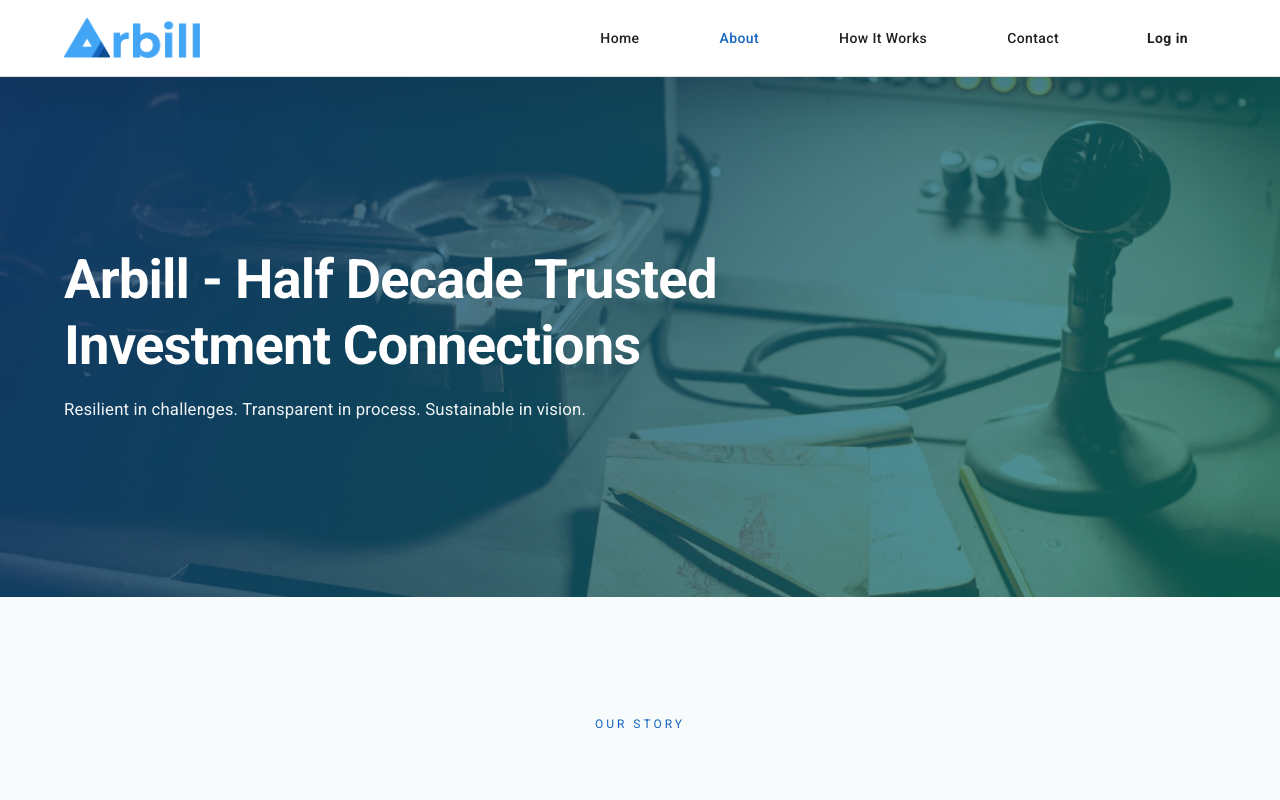
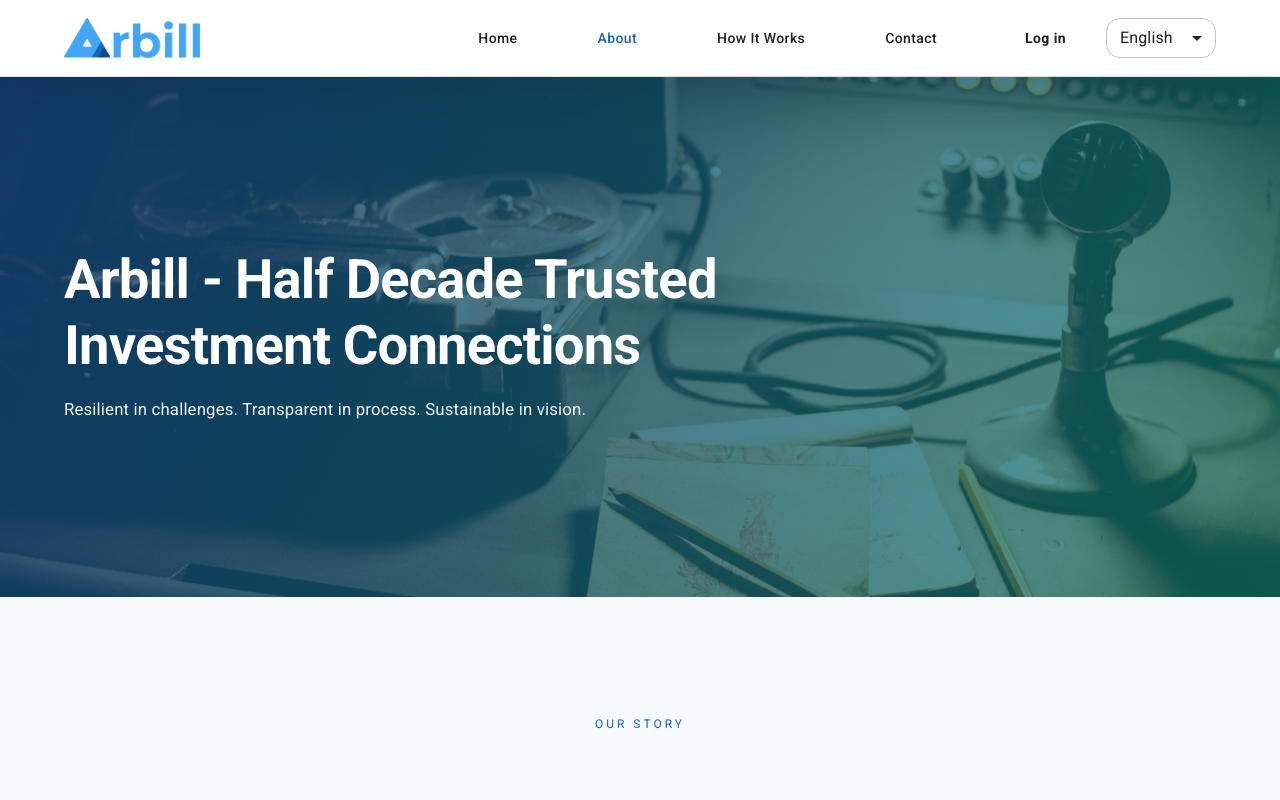
Before and after one commit to arbill-platform/landing-page, a React (Vite) app: page /about in a window 1280 px wide. Shown: the top 800 px of the page. Built offline with nearby package versions, Linux system fonts and the light colour scheme.

Commit message:
Implement localization support by introducing LocaleProvider and refactoring content access across pages; update navigation and footer to use dynamic content based on selected locale.

```diff
--- a/src/App.jsx
+++ b/src/App.jsx
@@ -10,13 +10,23 @@
 import Privacy from './pages/Privacy.jsx';
 import AssuranceFund from './pages/AssuranceFund.jsx';
 import CurePeriod from './pages/CurePeriod.jsx';
-import { navigationItems, navbarContent, footerContent } from './content.js';
+import { LocaleProvider, useLocale, useLocaleContent } from './i18n/LocaleProvider.jsx';
 
-function App() {
+function AppShell() {
+  const content = useLocaleContent();
+  const { locale, setLocale, supportedLocales, localeLabels } = useLocale();
+
   return (
     <BrowserRouter>
       <Box minHeight="100vh" display="flex" flexDirection="column">
-        <Navbar items={navigationItems} content={navbarContent} />
+        <Navbar
+          items={content.navigationItems}
+          content={content.navbar}
+          locale={locale}
+          supportedLocales={supportedLocales}
+          localeLabels={localeLabels}
+          onLocaleChange={setLocale}
+        />
         <Box component="main" sx={{ flexGrow: 1 }}>
           <Routes>
             <Route path="/" element={<Home />} />
@@ -29,10 +39,18 @@
             <Route path="/resources/terms/cure-period.html" element={<CurePeriod />} />
           </Routes>
         </Box>
-        <Footer content={footerContent} />
+        <Footer content={content.footer} />
       </Box>
     </BrowserRouter>
   );
 }
 
+function App() {
+  return (
+    <LocaleProvider>
+      <AppShell />
+    </LocaleProvider>
+  );
+}
+
 export default App;
--- a/src/components/Navbar.jsx
+++ b/src/components/Navbar.jsx
@@ -8,9 +8,12 @@
   Container,
   Divider,
   Drawer,
+  FormControl,
   IconButton,
   List,
   ListItem,
+  MenuItem,
+  Select,
   Stack,
   Toolbar,
   Typography,
@@ -21,7 +24,7 @@
 
 const drawerWidth = 320;
 
-function Navbar({ items, content }) {
+function Navbar({ items, content, locale, supportedLocales, localeLabels, onLocaleChange }) {
   const [mobileOpen, setMobileOpen] = useState(false);
   const location = useLocation();
 
@@ -55,6 +58,35 @@
     </Button>
   );
 
+  const renderLocaleSelector = (variant) => {
+    if (!supportedLocales || supportedLocales.length === 0) {
+      return null;
+    }
+
+    const handleChange = (event) => {
+      onLocaleChange?.(event.target.value);
+    };
+
+    return (
+      <FormControl size="small" variant={variant ?? 'outlined'} sx={{ minWidth: 110 }}>
+        <Select
+          value={locale}
+          onChange={handleChange}
+          sx={{
+            color: variant === 'standard' ? 'inherit' : 'text.primary',
+            '& .MuiSelect-icon': { color: 'inherit' },
+          }}
+        >
+          {supportedLocales.map((code) => (
+            <MenuItem key={code} value={code}>
+              {localeLabels[code] ?? code.toUpperCase()}
+            </MenuItem>
+          ))}
+        </Select>
+      </FormControl>
+    );
+  };
+
   return (
     <AppBar
       position="sticky"
@@ -84,7 +116,7 @@
             {items.map((item) => renderNavButton(item))}
           </Stack>
 
-          <Stack direction="row" spacing={1.5} sx={{ display: { xs: 'none', md: 'flex' } }}>
+          <Stack direction="row" spacing={1.5} sx={{ display: { xs: 'none', md: 'flex' }, alignItems: 'center' }}>
             <Button
               variant="text"
               color="inherit"
@@ -94,6 +126,7 @@
             >
               {content.login}
             </Button>
+            {renderLocaleSelector()}
           </Stack>
 
           <IconButton
@@ -159,6 +192,7 @@
             >
               {content.login}
             </Button>
+            {renderLocaleSelector('filled')}
           </Stack>
         </Stack>
       </Drawer>
@@ -180,6 +214,10 @@
     loginUrl: PropTypes.string.isRequired,
     toggleAriaLabel: PropTypes.string.isRequired,
   }).isRequired,
+  locale: PropTypes.string.isRequired,
+  supportedLocales: PropTypes.arrayOf(PropTypes.string).isRequired,
+  localeLabels: PropTypes.objectOf(PropTypes.string).isRequired,
+  onLocaleChange: PropTypes.func.isRequired,
 };
 
 export default Navbar;
--- a/src/content.js
+++ b/src/content.js
@@ -1,12 +1,9 @@
 import { heroImage, heroAbout, heroHIW, heroContact, whoAreWe, ourStory } from './assets';
-import { getMessages } from './i18n/index.js';
 
 export const links = {
   projectOwnerForm: 'https://forms.gle/vr36TtFpqntvCDrA9',
   investorLogin: 'https://arbill.vv0lll.com/login',
 };
-
-const messages = getMessages();
 
 const resolveLink = (linkKeyOrUrl) => {
   if (!linkKeyOrUrl) {
@@ -26,63 +23,57 @@
     to: resolveLink(linkKey ?? to),
   }));
 
-export const navigationItems = messages.navigationItems.map((item) => ({ ...item }));
+export function createContent(messages) {
+  const navigationItems = messages.navigationItems.map((item) => ({ ...item }));
 
-export const navbarContent = {
+  const navbar = {
     ...messages.navbar,
     loginUrl: links.investorLogin,
   };
 
-export const homeHero = {
-  title: messages.homeHero.title,
-  subtitle: messages.homeHero.subtitle,
-  backgroundImage: `linear-gradient(120deg, #42A5F533, #FFB30055), url("${heroImage}")`,
-  ctas: mapCtas(messages.homeHero.ctas),
+  const footer = {
+    ...messages.footer,
+    brand: messages.navbar.brand,
   };
 
-export const whoWeAreContent = {
+  const home = {
+    hero: {
+      ...messages.homeHero,
+      backgroundImage: `linear-gradient(120deg, #42A5F533, #FFB30055), url("${heroImage}")`,
+    },
+    whoWeAre: {
       ...messages.whoWeAreContent,
       image: `url("${whoAreWe}")`,
-};
-
-export const homeHowItWorkSteps = {
+    },
+    howItWorks: {
       heading: messages.homeHowItWorkSteps.heading,
       tagline: messages.homeHowItWorkSteps.tagline,
       steps: messages.homeHowItWorkSteps.steps.map((step) => ({ ...step })),
-};
-
-export const joinAudienceContent = {
+    },
+    join: {
       heading: messages.joinAudienceContent.heading,
       tagline: messages.joinAudienceContent.tagline,
       owner: {
-    title: messages.joinAudienceContent.owner.title,
-    description: messages.joinAudienceContent.owner.description,
-    highlights: messages.joinAudienceContent.owner.highlights.map((highlight) => highlight),
+        ...messages.joinAudienceContent.owner,
         cta: {
           label: messages.joinAudienceContent.owner.cta.label,
           to: resolveLink(messages.joinAudienceContent.owner.cta.linkKey),
         },
       },
       investor: {
-    title: messages.joinAudienceContent.investor.title,
-    description: messages.joinAudienceContent.investor.description,
-    highlights: messages.joinAudienceContent.investor.highlights.map((highlight) => highlight),
+        ...messages.joinAudienceContent.investor,
         cta: {
           label: messages.joinAudienceContent.investor.cta.label,
           to: resolveLink(messages.joinAudienceContent.investor.cta.linkKey),
         },
       },
-};
-
-export const commitmentContent = {
-  heading: messages.commitmentContent.heading,
-  tagline: messages.commitmentContent.tagline,
+    },
+    commitment: {
+      ...messages.commitmentContent,
       values: messages.commitmentContent.values.map((value) => ({ ...value })),
       narrative: messages.commitmentContent.narrative.map((paragraph) => paragraph),
-  quote: { ...messages.commitmentContent.quote },
-};
-
-export const spotlightContent = {
+    },
+    spotlight: {
       heading: messages.spotlightContent.heading,
       description: messages.spotlightContent.description,
       primaryCta: {
@@ -93,24 +84,24 @@
         label: messages.spotlightContent.secondaryCta.label,
         to: resolveLink(messages.spotlightContent.secondaryCta.linkKey),
       },
+    },
+    metrics: messages.metrics.map((metric) => ({ ...metric })),
   };
 
-export const metrics = messages.metrics.map((metric) => ({ ...metric }));
-
-export const aboutContent = {
+  const about = {
     hero: {
       ...messages.aboutContent.hero,
       backgroundImage: `linear-gradient(115deg, #1565C0A3, #06d6a080), url("${heroAbout}")`,
     },
     highlights: messages.aboutContent.highlights.map((highlight) => ({ ...highlight })),
     story: {
-    heading: messages.aboutContent.story.heading,
+      ...messages.aboutContent.story,
       paragraphs: messages.aboutContent.story.paragraphs.map((paragraph) => paragraph),
       image: `url("${ourStory}")`,
     },
     beliefs: {
       heading: messages.aboutContent.beliefs.heading,
-    items: messages.aboutContent.beliefs.items.map((belief) => ({ ...belief })),
+      items: messages.aboutContent.beliefs.items.map((item) => ({ ...item })),
     },
     journey: {
       heading: messages.aboutContent.journey.heading,
@@ -119,7 +110,7 @@
     quote: { ...messages.aboutContent.quote },
   };
 
-export const howItWorksContent = {
+  const howItWorks = {
     hero: {
       ...messages.howItWorksContent.hero,
       backgroundImage: `linear-gradient(115deg, #1565C0A3, #21212180), url("${heroHIW}")`,
@@ -149,34 +140,99 @@
     },
   };
 
-export const contactContent = {
+  const contact = {
     hero: {
       ...messages.contactContent.hero,
       backgroundImage: `linear-gradient(115deg, #1565C0A3, #546E7A80), url("${heroContact}")`,
     },
     addressBook: {
-    heading: messages.contactContent.addressBook.heading,
-    subheading: messages.contactContent.addressBook.subheading,
+      ...messages.contactContent.addressBook,
       cards: messages.contactContent.addressBook.cards.map((card) => ({ ...card })),
     },
-  form: { ...messages.contactContent.form },
+    form: {
+      ...messages.contactContent.form,
+    },
     community: {
-    heading: messages.contactContent.community.heading,
-    subheading: messages.contactContent.community.subheading,
+      ...messages.contactContent.community,
       channels: messages.contactContent.community.channels.map((channel) => ({ ...channel })),
       newsletter: { ...messages.contactContent.community.newsletter },
     },
   };
 
-export const termsContent = messages.termsContent;
-
-export const privacyContent = messages.privacyContent;
-
-export const resourcesContent = messages.resourcesContent;
-
-export const footerContent = {
-  ...messages.footer,
-  brand: messages.navbar.brand,
+  const terms = {
+    ...messages.termsContent,
+    sections: messages.termsContent.sections.map((section) => ({
+      ...section,
+      paragraphs: section.paragraphs?.map((paragraph) => paragraph),
+      list: section.list?.map((item) => item),
+      postListParagraphs: section.postListParagraphs?.map((paragraph) => paragraph),
+      subsections: section.subsections?.map((subsection) => ({
+        ...subsection,
+        paragraphs: subsection.paragraphs?.map((paragraph) => paragraph),
+        list: subsection.list?.map((item) => item),
+        postListParagraphs: subsection.postListParagraphs?.map((paragraph) => paragraph),
+      })),
+    })),
+    contact: {
+      ...messages.termsContent.contact,
+      list: messages.termsContent.contact.list?.map((item) => item),
+      postListParagraphs: messages.termsContent.contact.postListParagraphs?.map((paragraph) => paragraph),
+    },
   };
 
-export const legalBadge = messages.legalBadge;
+  const privacy = {
+    ...messages.privacyContent,
+    sections: messages.privacyContent.sections.map((section) => ({
+      ...section,
+      paragraphs: section.paragraphs?.map((paragraph) => paragraph),
+      list: section.list?.map((item) => item),
+      postListParagraphs: section.postListParagraphs?.map((paragraph) => paragraph),
+      subsections: section.subsections?.map((subsection) => ({
+        ...subsection,
+        paragraphs: subsection.paragraphs?.map((paragraph) => paragraph),
+        list: subsection.list?.map((item) => item),
+        postListParagraphs: subsection.postListParagraphs?.map((paragraph) => paragraph),
+      })),
+    })),
+  };
+
+  const resources = {
+    badge: messages.resourcesContent.badge,
+    assuranceFund: {
+      ...messages.resourcesContent.assuranceFund,
+      keyTakeaways: messages.resourcesContent.assuranceFund.keyTakeaways.map((item) => item),
+      intro: messages.resourcesContent.assuranceFund.intro.map((paragraph) => paragraph),
+      exampleParagraphs: messages.resourcesContent.assuranceFund.exampleParagraphs.map((paragraph) => paragraph),
+      exampleBullets: messages.resourcesContent.assuranceFund.exampleBullets.map((item) => item),
+      examplePostListParagraphs: messages.resourcesContent.assuranceFund.examplePostListParagraphs.map(
+        (paragraph) => paragraph,
+      ),
+      closing: messages.resourcesContent.assuranceFund.closing.map((paragraph) => paragraph),
+    },
+    curePeriod: {
+      ...messages.resourcesContent.curePeriod,
+      keyTakeaways: messages.resourcesContent.curePeriod.keyTakeaways.map((item) => item),
+      whatParagraphs: messages.resourcesContent.curePeriod.whatParagraphs.map((paragraph) => paragraph),
+      immediateActions: messages.resourcesContent.curePeriod.immediateActions.map((item) => item),
+      resolutionParagraphs: messages.resourcesContent.curePeriod.resolutionParagraphs.map((paragraph) => paragraph),
+      exampleIntro: messages.resourcesContent.curePeriod.exampleIntro.map((paragraph) => paragraph),
+      exampleOutcomes: messages.resourcesContent.curePeriod.exampleOutcomes.map((item) => item),
+      whyParagraphs: messages.resourcesContent.curePeriod.whyParagraphs.map((paragraph) => paragraph),
+      whyList: messages.resourcesContent.curePeriod.whyList.map((item) => item),
+    },
+  };
+
+  return {
+    navigationItems,
+    navbar,
+    footer,
+    home,
+    about,
+    howItWorks,
+    contact,
+    terms,
+    privacy,
+    resources,
+    legalBadge: messages.legalBadge,
+  };
+}
--- /dev/null
+++ b/src/i18n/LocaleProvider.jsx
@@ -0,0 +1,148 @@
+import PropTypes from 'prop-types';
+import { createContext, useCallback, useContext, useMemo, useState } from 'react';
+import { createContent } from '../content.js';
+import {
+  DEFAULT_LOCALE,
+  SUPPORTED_LOCALES,
+  getMessages,
+  isSupportedLocale,
+  resolveLocale,
+} from './index.js';
+
+const LocaleContext = createContext(null);
+
+const STORAGE_KEY = 'arbill_locale';
+const QUERY_PARAM = 'lang';
+
+const DEFAULT_LOCALE_LABELS = {
+  en: 'English',
+};
+
+const getLocaleLabel = (locale) => DEFAULT_LOCALE_LABELS[locale] ?? locale.toUpperCase();
+
+const normalizeLocale = (candidate) => {
+  if (!candidate) {
+    return null;
+  }
+
+  const lowerCased = candidate.toLowerCase();
+  if (isSupportedLocale(lowerCased)) {
+    return lowerCased;
+  }
+
+  return resolveLocale([lowerCased]);
+};
+
+const readStorage = (key) => {
+  if (typeof window === 'undefined') {
+    return null;
+  }
+  try {
+    return window.localStorage.getItem(key);
+  } catch (error) {
+    console.warn('Unable to read locale from storage:', error);
+    return null;
+  }
+};
+
+const writeStorage = (key, value) => {
+  if (typeof window === 'undefined') {
+    return;
+  }
+  try {
+    window.localStorage.setItem(key, value);
+  } catch (error) {
+    console.warn('Unable to persist locale to storage:', error);
+  }
+};
+
+const detectLocale = () => {
+  if (typeof window === 'undefined') {
+    return DEFAULT_LOCALE;
+  }
+
+  const urlParams = new URLSearchParams(window.location.search);
+  const paramLocale = normalizeLocale(urlParams.get(QUERY_PARAM));
+  if (paramLocale) {
+    writeStorage(STORAGE_KEY, paramLocale);
+    return paramLocale;
+  }
+
+  const storedLocale = normalizeLocale(readStorage(STORAGE_KEY));
+  if (storedLocale) {
+    return storedLocale;
+  }
+
+  const navigatorLanguages =
+    window.navigator?.languages?.length > 0
+      ? window.navigator.languages
+      : window.navigator?.language
+        ? [window.navigator.language]
+        : [];
+
+  return resolveLocale(navigatorLanguages);
+};
+
+export function LocaleProvider({ children }) {
+  const [locale, setLocaleState] = useState(() => detectLocale());
+
+  const setLocale = useCallback((nextLocale) => {
+    if (!nextLocale || !isSupportedLocale(nextLocale)) {
+      console.warn(`Attempted to set unsupported locale "${nextLocale}".`);
+      return;
+    }
+
+    setLocaleState(nextLocale);
+    writeStorage(STORAGE_KEY, nextLocale);
+  }, []);
+
+  const messages = useMemo(() => getMessages(locale), [locale]);
+  const content = useMemo(() => createContent(messages), [messages]);
+
+  const supportedLocales = [...SUPPORTED_LOCALES];
+  const localeLabels = supportedLocales.reduce((acc, code) => {
+    acc[code] = getLocaleLabel(code);
+    return acc;
+  }, {});
+
+  const value = useMemo(
+    () => ({
+      locale,
+      setLocale,
+      messages,
+      content,
+      supportedLocales,
+      localeLabels,
+    }),
+    [locale, setLocale, messages, content, supportedLocales, localeLabels],
+  );
+
+  return <LocaleContext.Provider value={value}>{children}</LocaleContext.Provider>;
+}
+
+LocaleProvider.propTypes = {
+  children: PropTypes.node.isRequired,
+};
+
+export function useLocaleContext() {
+  const context = useContext(LocaleContext);
+  if (!context) {
+    throw new Error('useLocaleContext must be used within a LocaleProvider.');
+  }
+  return context;
+}
+
+export function useLocaleContent() {
+  const context = useLocaleContext();
+  return context.content;
+}
+
+export function useLocale() {
+  const context = useLocaleContext();
+  return {
+    locale: context.locale,
+    setLocale: context.setLocale,
+    supportedLocales: context.supportedLocales,
+    localeLabels: context.localeLabels,
+  };
+}
--- a/src/pages/AssuranceFund.jsx
+++ b/src/pages/AssuranceFund.jsx
@@ -1,8 +1,9 @@
 import { Box, Container, Stack, Typography } from '@mui/material';
-import { resourcesContent } from '../content.js';
+import { useLocaleContent } from '../i18n/LocaleProvider.jsx';
 
 function AssuranceFund() {
-  const { badge, assuranceFund } = resourcesContent;
+  const { resources } = useLocaleContent();
+  const { badge, assuranceFund } = resources;
 
   return (
     <Box component="section" sx={{ py: { xs: 8, md: 12 }, bgcolor: 'background.default' }}>
--- a/src/pages/Contact.jsx
+++ b/src/pages/Contact.jsx
@@ -2,10 +2,11 @@
 import AddressBookSection from '../components/contact/AddressBookSection.jsx';
 import ContactFormSection from '../components/contact/ContactFormSection.jsx';
 import CommunitySection from '../components/contact/CommunitySection.jsx';
-import { contactContent } from '../content.js';
+import { useLocaleContent } from '../i18n/LocaleProvider.jsx';
 
 function Contact() {
-  const { hero, addressBook, form, community } = contactContent;
+  const { contact } = useLocaleContent();
+  const { hero, addressBook, form, community } = contact;
 
   return (
     <>
--- a/src/pages/CurePeriod.jsx
+++ b/src/pages/CurePeriod.jsx
@@ -1,8 +1,9 @@
 import { Box, Container, Stack, Typography } from '@mui/material';
-import { resourcesContent } from '../content.js';
+import { useLocaleContent } from '../i18n/LocaleProvider.jsx';
 
 function CurePeriod() {
-  const { badge, curePeriod } = resourcesContent;
+  const { resources } = useLocaleContent();
+  const { badge, curePeriod } = resources;
   const introParagraphs = curePeriod.whatParagraphs.slice(0, 2);
   const immediateLead = curePeriod.whatParagraphs[2];
 
--- a/src/pages/HowItWorks.jsx
+++ b/src/pages/HowItWorks.jsx
@@ -2,10 +2,11 @@
 import ProcessSection from '../components/how/ProcessSection.jsx';
 import HighlightsGrid from '../components/how/HighlightsGrid.jsx';
 import QuoteCtaSection from '../components/how/QuoteCtaSection.jsx';
-import { howItWorksContent } from '../content.js';
+import { useLocaleContent } from '../i18n/LocaleProvider.jsx';
 
 function HowItWorks() {
-  const { hero, processes, highlight, quote } = howItWorksContent;
+  const { howItWorks } = useLocaleContent();
+  const { hero, processes, highlight, quote } = howItWorks;
 
   return (
     <>
--- a/src/pages/Privacy.jsx
+++ b/src/pages/Privacy.jsx
@@ -1,5 +1,5 @@
 import { Box, Container, Stack, Typography } from '@mui/material';
-import { legalBadge, privacyContent } from '../content.js';
+import { useLocaleContent } from '../i18n/LocaleProvider.jsx';
 
 const renderParagraphs = (items = [], { keyPrefix, variant = 'body1' }) =>
   items.map((text, index) => (
@@ -20,7 +20,8 @@
   ) : null;
 
 function Privacy() {
-  const { hero, sections } = privacyContent;
+  const { privacy, legalBadge } = useLocaleContent();
+  const { hero, sections } = privacy;
 
   return (
     <Box component="section" sx={{ py: { xs: 8, md: 12 }, bgcolor: 'background.default' }}>
--- a/src/pages/Terms.jsx
+++ b/src/pages/Terms.jsx
@@ -1,5 +1,5 @@
 import { Box, Container, Stack, Typography } from '@mui/material';
-import { legalBadge, termsContent } from '../content.js';
+import { useLocaleContent } from '../i18n/LocaleProvider.jsx';
 
 const renderParagraphs = (items = [], { keyPrefix, variant = 'body1' }) =>
   items.map((text, index) => (
@@ -20,7 +20,8 @@
   ) : null;
 
 function Terms() {
-  const { hero, sections, contact } = termsContent;
+  const { terms, legalBadge } = useLocaleContent();
+  const { hero, sections, contact } = terms;
 
   return (
     <Box component="section" sx={{ py: { xs: 8, md: 12 }, bgcolor: 'background.default' }}>
```
Also changed, not shown: src/pages/About.jsx (+3 -4 lines), src/pages/Home.jsx (+9 -14 lines), 1 other file (tests, documents, lock files or other folders). Lines whose indentation alone changed are shown as unchanged.
